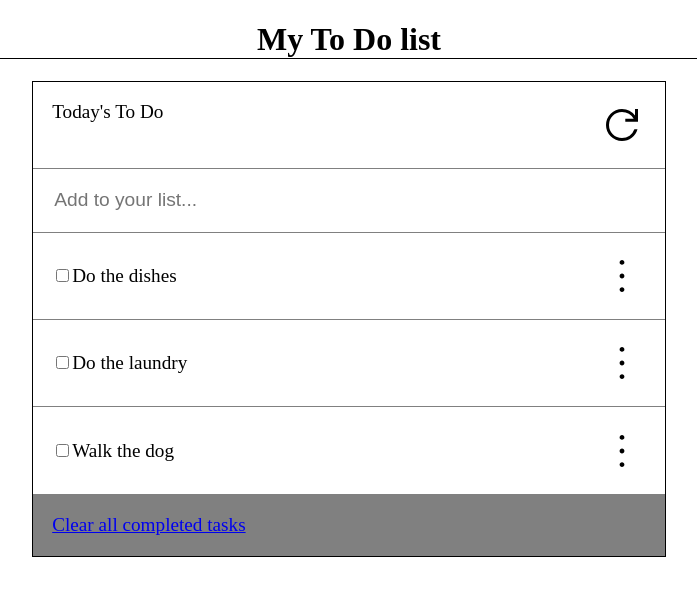
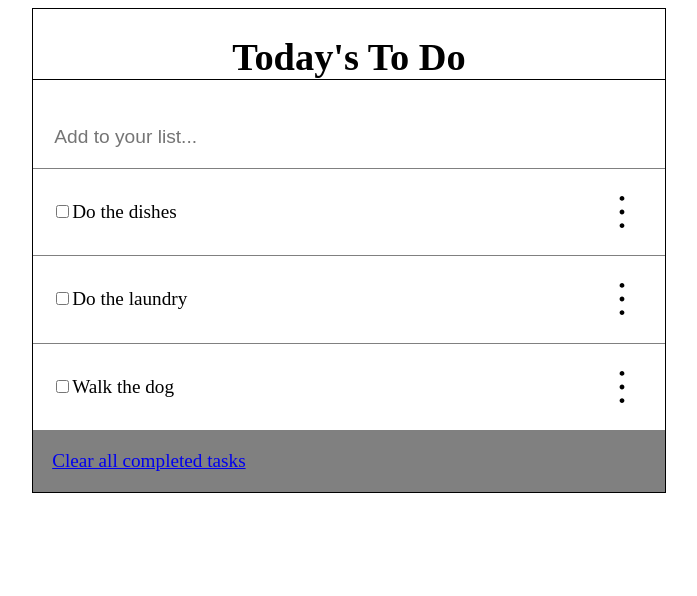
Before and after one commit to tomasesquivelgc/Webpack-To-Do-list, a website built with webpack: page src/index.html in a window 1280 px wide. Shown: the whole page, without its empty margins (291-988 px from the left). Built offline with nearby package versions, Linux system fonts and the light colour scheme.

Commit message:
list title now part of html

```diff
--- a/src/index.html
+++ b/src/index.html
@@ -6,7 +6,8 @@
     <title>Wbpack Exercise</title>
 </head>
 <body>
-    <h1>My To Do list</h1>
-    <ul id="list" class="list"></ul>
+    <div id="list" class="list">
+        <h1>Today's To Do</h1>
+    </div>
 </body>
 </html>
--- a/src/populate.js
+++ b/src/populate.js
@@ -20,15 +20,9 @@ const array = [
 ];
 function populate() {
   const list = document.getElementById('list');
-  const listTitle = document.createElement('li');
-  const refreshIcon = new Image();
-  refreshIcon.src = refresh;
-  listTitle.innerHTML = "Today's To Do";
-  listTitle.appendChild(refreshIcon);
   const addChore = document.createElement('li');
   addChore.innerHTML = "<input type='text' placeholder='Add to your list...'></input>";
   addChore.classList.add('addChore');
-  list.appendChild(listTitle);
   list.appendChild(addChore);
 
   array.sort((a, b) => a.index - b.index);
```
